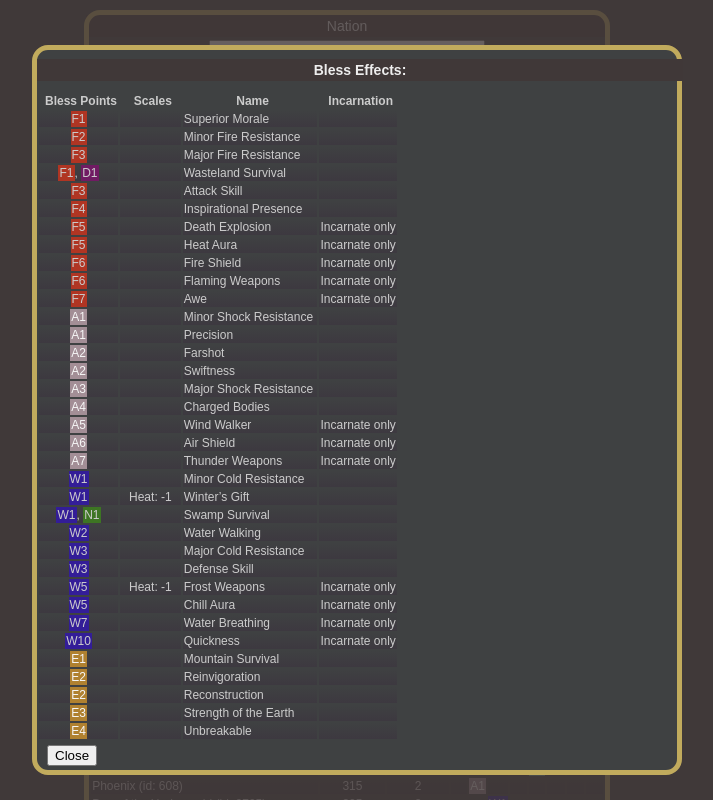
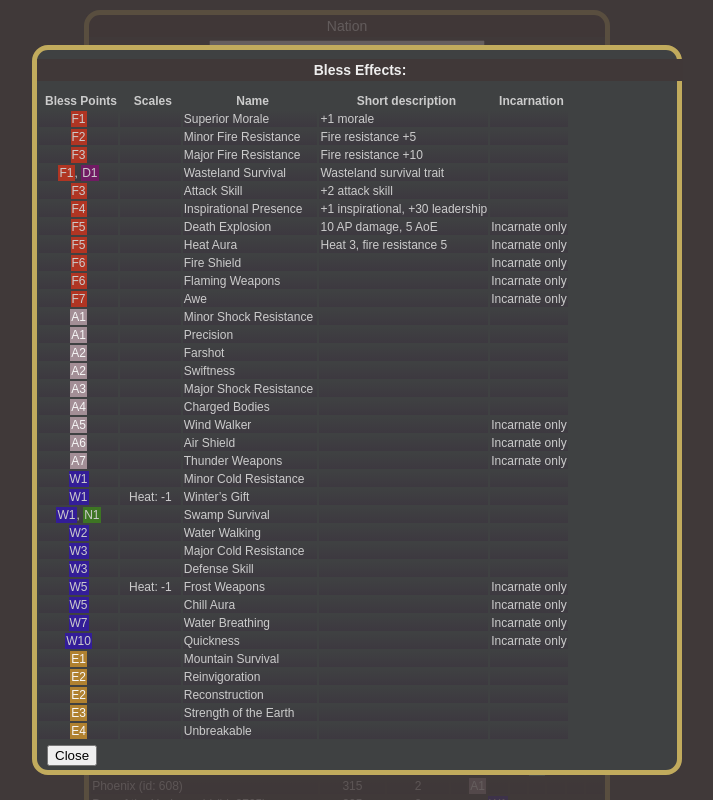
Before and after one commit to bsielski/pretenders-dom5, a React (Create React App) app: page / in a window 1280 px wide. Both pictures are taken after a click on the button "show bless list". Shown: the top 800 px of the page, without its empty margins (293-1006 px from the left). Built offline with nearby package versions, Linux system fonts and the light colour scheme.

Commit message:
Short descriptions for blesses

```diff
--- a/src/blessEffects.js
+++ b/src/blessEffects.js
@@ -1,79 +1,233 @@
 export const blessEffects = [
-  {id: 1   , f: 1, scales:{}, name: "Superior Morale",},
-  {id: 2   , f: 2, scales:{}, name: "Minor Fire Resistance",},
-  {id: 3   , f: 3, scales:{}, name: "Major Fire Resistance",},
-  {id: 4   , f: 1, d: 1, scales:{}, name: "Wasteland Survival",},
-  {id: 5   , f: 3, scales:{}, name: "Attack Skill",},
-  {id: 6   , f: 4, scales:{}, name: "Inspirational Presence",},
-  {id: 7   , f: 5, scales:{}, name: "Death Explosion", incarnate: true},
-  {id: 8   , f: 5, scales:{}, name: "Heat Aura", incarnate: true},
-  {id: 9   , f: 6, scales:{}, name: "Fire Shield", incarnate: true,},
-  {id: 10  , f: 6, scales:{}, name: "Flaming Weapons", incarnate: true,},
-  {id: 11  , f: 7, scales:{}, name: "Awe", incarnate: true,},
-  {id: 12  , a: 1, scales:{}, name: "Minor Shock Resistance",},
-  {id: 13  , a: 1, scales:{}, name: "Precision",},
-  {id: 14  , a: 2, scales:{}, name: "Farshot",},
-  {id: 15  , a: 2, scales:{}, name: "Swiftness",},
-  {id: 16  , a: 3, scales:{}, name: "Major Shock Resistance",},
-  {id: 17  , a: 4, scales:{}, name: "Charged Bodies",},
-  {id: 18  , a: 5, scales:{}, name: "Wind Walker", incarnate: true,},
-  {id: 19  , a: 6, scales:{}, name: "Air Shield", incarnate: true,},
-  {id: 20  , a: 7, scales:{}, name: "Thunder Weapons", incarnate: true,},
-  {id: 21  , w: 1, scales:{}, name: "Minor Cold Resistance",},
-  {id: 22  , w: 1, scales: {heat: -1}, name: "Winter’s Gift",},
-  {id: 23  , w: 1, n: 1, scales:{}, name: "Swamp Survival",},
-  {id: 24  , w: 2, scales:{}, name: "Water Walking",},
-  {id: 25  , w: 3, scales:{}, name: "Major Cold Resistance",},
-  {id: 26  , w: 3, scales:{}, name: "Defense Skill",},
-  {id: 27  , w: 5, scales: {heat: -1}, name: "Frost Weapons", incarnate: true,},
-  {id: 28  , w: 5, scales:{}, name: "Chill Aura", incarnate: true,},
-  {id: 29  , w: 7, scales:{}, name: "Water Breathing", incarnate: true,},
-  {id: 30  , w: 10, scales:{}, name: "Quickness", incarnate: true,},
-  {id: 31  , e: 1, scales:{}, name: "Mountain Survival",},
-  {id: 32  , e: 2, scales:{}, name: "Reinvigoration",},
-  {id: 33  , e: 2, scales:{}, name: "Reconstruction",},
-  {id: 34  , e: 3, scales:{}, name: "Strength of the Earth",},
-  {id: 35  , e: 4, scales:{}, name: "Unbreakable",},
-  {id: 36  , e: 5, scales:{}, name: "Fire & Shock Resistance", incarnate: true,},
-  {id: 37  , e: 5, n: 3, scales:{}, name: "Larger", incarnate: true,},
-  {id: 38  , e: 6, scales:{}, name: "Hard Skin", incarnate: true,},
-  {id: 39  , e: 7, scales:{}, name: "Fortitude", incarnate: true,},
-  {id: 40  , s: 1, scales:{}, name: "Minor Magic Resistance",},
-  {id: 41  , s: 1, scales:{}, name: "Arcane Command",},
-  {id: 42  , s: 1, d: 1, scales:{}, name: "Spirit Sight",},
-  {id: 43  , s: 2, scales:{}, name: "Magic Weapons",},
-  {id: 44  , s: 3, scales:{}, name: "Major Magic Resistance",},
-  {id: 45  , s: 3, f: 1, scales:{}, name: "Solar Weapons",},
-  {id: 46  , s: 4, scales:{}, name: "Far Caster",},
-  {id: 47  , s: 4, scales:{}, name: "Arcane Finesse",},
-  {id: 48  , s: 6, scales:{}, name: "Twist Fate", incarnate: true,},
-  {id: 49  , s: 7, scales: {fortune: -1},name: "Fateweaving", incarnate: true,},
-  {id: 50  , s: 8, scales: {fortune: 1},name: "Luck", incarnate: true,},
-  {id: 51  , s: 10, scales: {magic: 1},name: "Etherealness", incarnate: true,},
-  {id: 52  , d: 1, scales:{}, name: "Undying",},
-  {id: 53  , d: 1, scales:{}, name: "Undead Command",},
-  {id: 54  , d: 2, scales: {growth: -2}, name: "Half Dead",},
-  {id: 55  , d: 4, scales:{}, name: "Withering Weapons",},
-  {id: 56  , d: 5, scales:{}, name: "Stygian Flesh", incarnate: true,},
-  {id: 57  , d: 7, scales:{}, name: "Reanimators", incarnate: true,},
-  {id: 58  , d: 7, scales:{}, name: "Reforming Flesh", incarnate: true,},
-  {id: 59  , d: 8, scales:{}, name: "Death Weapons", incarnate: true,},
-  {id: 60  , d: 10, scales:{}, name: "Fear", incarnate: true,},
-  {id: 61  , n: 1, scales:{}, name: "Resilient",},
-  {id: 62  , n: 1, scales:{}, name: "Low Light Vision",},
-  {id: 63  , n: 1, scales:{}, name: "Minor Poison Resistance",},
-  {id: 64  , n: 2, scales:{}, name: "Major Poison Resistance",},
-  {id: 65  , n: 2, scales:{}, name: "Forest Survival",},
-  {id: 66  , n: 3, scales: {magic: 1}, name: "Unaging",},
-  {id: 67  , n: 4, scales: {growth: -1}, name: "Poison Weapons",},
-  {id: 68  , n: 5, scales:{}, name: "Recuperation", incarnate: true,},
-  {id: 69  , n: 5, scales:{}, name: "Berserker", incarnate: true,},
-  {id: 70  , n: 6, scales:{}, name: "Barkskin", incarnate: true,},
-  {id: 71  , n: 7, scales:{}, name: "Regeneration", incarnate: true,},
-  {id: 72  , b: 1, scales:{}, name: "Strong Vitae",},
-  {id: 73  , b: 3, scales:{}, name: "Strength of the Flesh",},
-  {id: 74  , b: 4, scales:{}, name: "Blood Surge",},
-  {id: 75  , b: 5, scales:{}, name: "Blood Bond", incarnate: true,},
-  {id: 76  , b: 6, scales:{}, name: "Unholy Weapons", incarnate: true,},
-  {id: 77  , b: 8, scales:{}, name: "Blood Vengeance", incarnate: true,},
+  {id: 1   , f: 1, scales:{}, name: "Superior Morale",
+    shortDescription: "+1 morale",
+  },
+  {id: 2   , f: 2, scales:{}, name: "Minor Fire Resistance",
+    shortDescription: "Fire resistance +5",
+  },
+  {id: 3   , f: 3, scales:{}, name: "Major Fire Resistance",
+    shortDescription: "Fire resistance +10",
+  },
+  {id: 4   , f: 1, d: 1, scales:{}, name: "Wasteland Survival",
+    shortDescription: "Wasteland survival trait",
+  },
+  {id: 5   , f: 3, scales:{}, name: "Attack Skill",
+    shortDescription: "+2 attack skill",
+  },
+  {id: 6   , f: 4, scales:{}, name: "Inspirational Presence",
+    shortDescription: "+1 inspirational, +30 leadership",
+  },
+  {id: 7   , f: 5, scales:{}, name: "Death Explosion", incarnate: true,
+    shortDescription: "10 AP damage, 5 AoE",
+  },
+  {id: 8   , f: 5, scales:{}, name: "Heat Aura", incarnate: true,
+    shortDescription: "Heat 3, fire resistance 5",
+  },
+  {id: 9   , f: 6, scales:{}, name: "Fire Shield", incarnate: true,
+    shortDescription: "",
+  },
+  {id: 10  , f: 6, scales:{}, name: "Flaming Weapons", incarnate: true,
+    shortDescription: "",
+  },
+  {id: 11  , f: 7, scales:{}, name: "Awe", incarnate: true,
+    shortDescription: "",
+  },
+  {id: 12  , a: 1, scales:{}, name: "Minor Shock Resistance",
+    shortDescription: "",
+  },
+  {id: 13  , a: 1, scales:{}, name: "Precision",
+    shortDescription: "",
+  },
+  {id: 14  , a: 2, scales:{}, name: "Farshot",
+    shortDescription: "",
+  },
+  {id: 15  , a: 2, scales:{}, name: "Swiftness",
+    shortDescription: "",
+  },
+  {id: 16  , a: 3, scales:{}, name: "Major Shock Resistance",
+    shortDescription: "",
+  },
+  {id: 17  , a: 4, scales:{}, name: "Charged Bodies",
+    shortDescription: "",
+  },
+  {id: 18  , a: 5, scales:{}, name: "Wind Walker", incarnate: true,
+    shortDescription: "",
+  },
+  {id: 19  , a: 6, scales:{}, name: "Air Shield", incarnate: true,
+    shortDescription: "",
+  },
+  {id: 20  , a: 7, scales:{}, name: "Thunder Weapons", incarnate: true,
+    shortDescription: "",
+  },
+  {id: 21  , w: 1, scales:{}, name: "Minor Cold Resistance",
+    shortDescription: "",
+  },
+  {id: 22  , w: 1, scales: {heat: -1}, name: "Winter’s Gift",
+    shortDescription: "",
+  },
+  {id: 23  , w: 1, n: 1, scales:{}, name: "Swamp Survival",
+    shortDescription: "",
+  },
+  {id: 24  , w: 2, scales:{}, name: "Water Walking",
+    shortDescription: "",
+  },
+  {id: 25  , w: 3, scales:{}, name: "Major Cold Resistance",
+    shortDescription: "",
+  },
+  {id: 26  , w: 3, scales:{}, name: "Defense Skill",
+    shortDescription: "",
+  },
+  {id: 27  , w: 5, scales: {heat: -1}, name: "Frost Weapons", incarnate: true,
+    shortDescription: "",
+  },
+  {id: 28  , w: 5, scales:{}, name: "Chill Aura", incarnate: true,
+    shortDescription: "",
+  },
+  {id: 29  , w: 7, scales:{}, name: "Water Breathing", incarnate: true,
+    shortDescription: "",
+  },
+  {id: 30  , w: 10, scales:{}, name: "Quickness", incarnate: true,
+    shortDescription: "",
+  },
+  {id: 31  , e: 1, scales:{}, name: "Mountain Survival",
+    shortDescription: "",
+  },
+  {id: 32  , e: 2, scales:{}, name: "Reinvigoration",
+    shortDescription: "",
+  },
+  {id: 33  , e: 2, scales:{}, name: "Reconstruction",
+    shortDescription: "",
+  },
+  {id: 34  , e: 3, scales:{}, name: "Strength of the Earth",
+    shortDescription: "",
+  },
+  {id: 35  , e: 4, scales:{}, name: "Unbreakable",
+    shortDescription: "",
+  },
+  {id: 36  , e: 5, scales:{}, name: "Fire & Shock Resistance", incarnate: true,
+    shortDescription: "",
+  },
+  {id: 37  , e: 5, n: 3, scales:{}, name: "Larger", incarnate: true,
+    shortDescription: "",
+  },
+  {id: 38  , e: 6, scales:{}, name: "Hard Skin", incarnate: true,
+    shortDescription: "",
+  },
+  {id: 39  , e: 7, scales:{}, name: "Fortitude", incarnate: true,
+    shortDescription: "",
+  },
+  {id: 40  , s: 1, scales:{}, name: "Minor Magic Resistance",
+    shortDescription: "",
+  },
+  {id: 41  , s: 1, scales:{}, name: "Arcane Command",
+    shortDescription: "",
+  },
+  {id: 42  , s: 1, d: 1, scales:{}, name: "Spirit Sight",
+    shortDescription: "",
+  },
+  {id: 43  , s: 2, scales:{}, name: "Magic Weapons",
+    shortDescription: "",
+  },
+  {id: 44  , s: 3, scales:{}, name: "Major Magic Resistance",
+    shortDescription: "",
+  },
+  {id: 45  , s: 3, f: 1, scales:{}, name: "Solar Weapons",
+    shortDescription: "",
+  },
+  {id: 46  , s: 4, scales:{}, name: "Far Caster",
+    shortDescription: "",
+  },
+  {id: 47  , s: 4, scales:{}, name: "Arcane Finesse",
+    shortDescription: "",
+  },
+  {id: 48  , s: 6, scales:{}, name: "Twist Fate", incarnate: true,
+    shortDescription: "",
+  },
+  {id: 49  , s: 7, scales: {fortune: -1},name: "Fateweaving", incarnate: true,
+    shortDescription: "",
+  },
+  {id: 50  , s: 8, scales: {fortune: 1},name: "Luck", incarnate: true,
+    shortDescription: "",
+  },
+  {id: 51  , s: 10, scales: {magic: 1},name: "Etherealness", incarnate: true,
+    shortDescription: "",
+  },
+  {id: 52  , d: 1, scales:{}, name: "Undying",
+    shortDescription: "",
+  },
+  {id: 53  , d: 1, scales:{}, name: "Undead Command",
+    shortDescription: "",
+  },
+  {id: 54  , d: 2, scales: {growth: -2}, name: "Half Dead",
+    shortDescription: "",
+  },
+  {id: 55  , d: 4, scales:{}, name: "Withering Weapons",
+    shortDescription: "",
+  },
+  {id: 56  , d: 5, scales:{}, name: "Stygian Flesh", incarnate: true,
+    shortDescription: "",
+  },
+  {id: 57  , d: 7, scales:{}, name: "Reanimators", incarnate: true,
+    shortDescription: "",
+  },
+  {id: 58  , d: 7, scales:{}, name: "Reforming Flesh", incarnate: true,
+    shortDescription: "",
+  },
+  {id: 59  , d: 8, scales:{}, name: "Death Weapons", incarnate: true,
+    shortDescription: "",
+  },
+  {id: 60  , d: 10, scales:{}, name: "Fear", incarnate: true,
+    shortDescription: "",
+  },
+  {id: 61  , n: 1, scales:{}, name: "Resilient",
+    shortDescription: "",
+  },
+  {id: 62  , n: 1, scales:{}, name: "Low Light Vision",
+    shortDescription: "",
+  },
+  {id: 63  , n: 1, scales:{}, name: "Minor Poison Resistance",
+    shortDescription: "",
+  },
+  {id: 64  , n: 2, scales:{}, name: "Major Poison Resistance",
+    shortDescription: "",
+  },
+  {id: 65  , n: 2, scales:{}, name: "Forest Survival",
+    shortDescription: "",
+  },
+  {id: 66  , n: 3, scales: {magic: 1}, name: "Unaging",
+    shortDescription: "",
+  },
+  {id: 67  , n: 4, scales: {growth: -1}, name: "Poison Weapons",
+    shortDescription: "",
+  },
+  {id: 68  , n: 5, scales:{}, name: "Recuperation", incarnate: true,
+    shortDescription: "",
+  },
+  {id: 69  , n: 5, scales:{}, name: "Berserker", incarnate: true,
+    shortDescription: "",
+  },
+  {id: 70  , n: 6, scales:{}, name: "Barkskin", incarnate: true,
+    shortDescription: "",
+  },
+  {id: 71  , n: 7, scales:{}, name: "Regeneration", incarnate: true,
+    shortDescription: "",
+  },
+  {id: 72  , b: 1, scales:{}, name: "Strong Vitae",
+    shortDescription: "",
+  },
+  {id: 73  , b: 3, scales:{}, name: "Strength of the Flesh",
+    shortDescription: "",
+  },
+  {id: 74  , b: 4, scales:{}, name: "Blood Surge",
+    shortDescription: "",
+  },
+  {id: 75  , b: 5, scales:{}, name: "Blood Bond", incarnate: true,
+    shortDescription: "",
+  },
+  {id: 76  , b: 6, scales:{}, name: "Unholy Weapons", incarnate: true,
+    shortDescription: "",
+  },
+  {id: 77  , b: 8, scales:{}, name: "Blood Vengeance", incarnate: true,
+    shortDescription: "",
+  },
 ];
--- a/src/blessEffectsWindow.js
+++ b/src/blessEffectsWindow.js
@@ -78,6 +78,7 @@ export class BlessEffectsWindow extends React.Component {
             }
           </td>
           <td className="pretenders-table__cell pretenders-table__cell--name">{effect.name}</td>
+          <td className="pretenders-table__cell pretenders-table__cell--name">{effect.shortDescription}</td>
           <td className="pretenders-table__cell pretenders-table__cell--name">{effect.incarnate ? "Incarnate only" : ""}</td>
         </tr>
       );
@@ -97,6 +98,7 @@ export class BlessEffectsWindow extends React.Component {
                   <th className="pretenders-table__header">Bless Points</th>
                   <th className="pretenders-table__header">Scales</th>
                   <th className="pretenders-table__header">Name</th>
+                  <th className="pretenders-table__header">Short description</th>
                   <th className="pretenders-table__header">Incarnation</th>
                 </tr>
               </thead>
```
